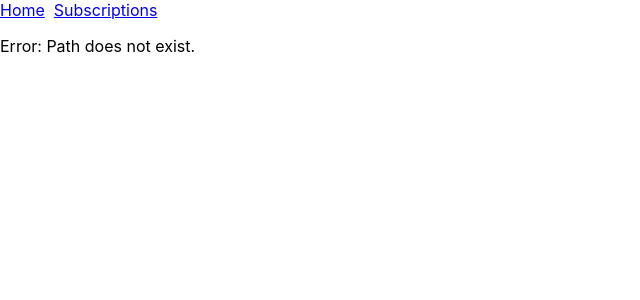
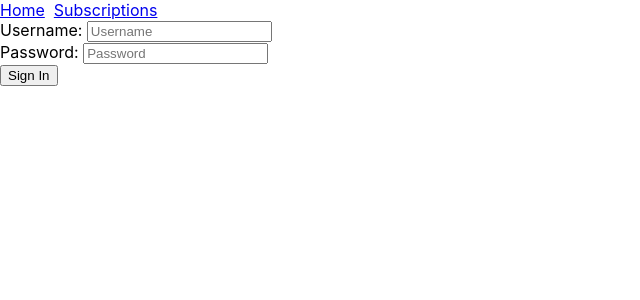
Before and after one commit to rkorkowski/madhacks, a React (Create React App) app in the folder frontend/: page /login in a window 1280 px wide. Shown: the top 300 px of the page, without its empty margins (0-640 px from the left). Built offline with nearby package versions, Linux system fonts and the light colour scheme.

Commit message:
added barebones login page

```diff
--- a/frontend/src/App.js
+++ b/frontend/src/App.js
@@ -1,10 +1,11 @@
-import React, { Component } from 'react';
+import React, { Component } from "react";
 import { BrowserRouter, Route, Switch } from "react-router-dom";
 
-import Home from './components/Home';
-import Subscriptions from './components/Subscriptions';
-import Error from './components/Error';
-import Navigation from './components/Navigation';
+import Home from "./components/Home";
+import Subscriptions from "./components/Subscriptions";
+import Error from "./components/Error";
+import Navigation from "./components/Navigation";
+import Login from "./components/Login";
 
 class App extends Component {
   render() {
@@ -15,6 +16,7 @@ class App extends Component {
           <Switch>
             <Route path="/" component={Home} exact />
             <Route path="/subscriptions" component={Subscriptions} />
+            <Route path="/login" component={Login} />
             <Route component={Error} />
           </Switch>
         </div>
--- /dev/null
+++ b/frontend/src/components/Login.js
@@ -0,0 +1,15 @@
+import React from "react";
+
+const Login = () => {
+  return (
+    <div>
+      Username: <input type="text" placeholder="Username" name="username" />
+      <br />
+      Password: <input type="text" placeholder="Password" name="password" />
+      <br />
+      <input type="submit" name="Sign in" value="Sign In" />
+    </div>
+  );
+};
+
+export default Login;
```
